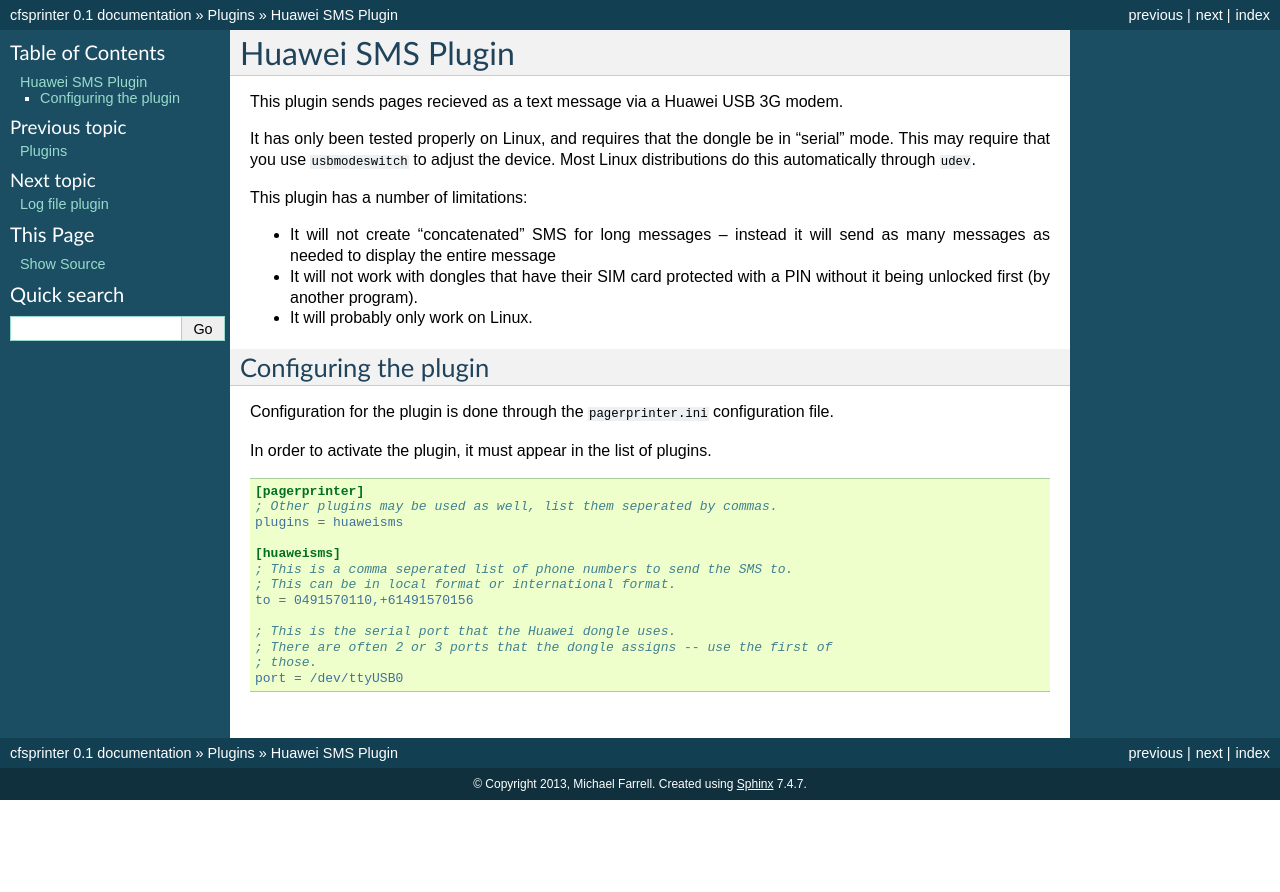
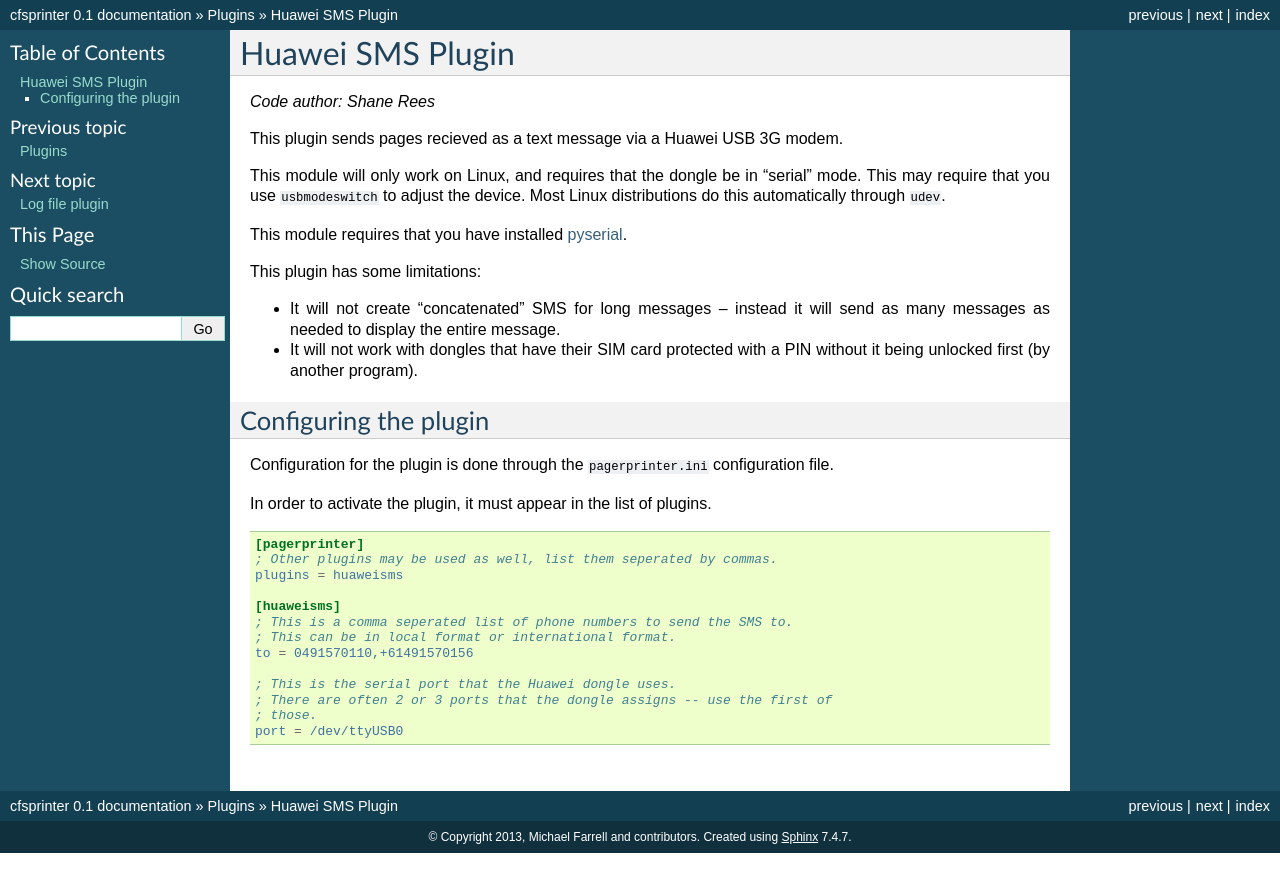
Before and after one commit to micolous/cfsprinter, a Sphinx documentation site: the page built from doc/plugins.huaweisms.rst, in a window 1280 px wide. Shown: the top 892 px of the page. Built offline with Sphinx 7.4.7, drawn with Linux system fonts in a browser that asks for light colours.

```diff
--- a/doc/conf.py
+++ b/doc/conf.py
@@ -41,7 +41,7 @@ master_doc = 'index'
 
 # General information about the project.
 project = u'cfsprinter'
-copyright = u'2013, Michael Farrell'
+copyright = u'2013, Michael Farrell and contributors'
 
 # The version info for the project you're documenting, acts as replacement for
 # |version| and |release|, also used in various other places throughout the
@@ -78,7 +78,7 @@ exclude_patterns = ['_build']
 
 # If true, sectionauthor and moduleauthor directives will be shown in the
 # output. They are ignored by default.
-#show_authors = False
+show_authors = True
 
 # The name of the Pygments (syntax highlighting) style to use.
 pygments_style = 'sphinx'
--- a/doc/index.rst
+++ b/doc/index.rst
@@ -17,10 +17,12 @@ Contents:
 .. toctree::
 	:maxdepth: 2
 
+	webscrape
 	pdw
 	browser
 	mapper
 	plugins
+	thanks
 
 Indices and tables
 ==================
--- a/doc/pdw.rst
+++ b/doc/pdw.rst
@@ -15,7 +15,7 @@ __ http://www.discriminator.nl/pdw/index-en.html
 Configuring pagerprinter
 ========================
 
-In order to use PDW, the ``[pagerprinter]``.``backend`` setting must be set to ``sacfs-pdw``:
+In order to use PDW, the ``[pagerprinter]`` ``backend`` setting must be set to ``sacfs-pdw``:
 
 .. code-block:: ini
 
@@ -56,9 +56,9 @@ Adding more pager group addresses
 
 	The versions of ``libsqlite3`` included with Python 2.7 on Windows platforms are old and require manual replacement:
 
-	On ``win32`` (and x86_32 versions of Python running on ``x86_64`` versions of Windows), you can `download the precompiled version of sqlite3.dll from the SQLite website`__, overwriting :file:`C:\\Python27\\DLLs\\sqlite3.dll`.
+	* On ``win32`` (and x86_32 versions of Python running on ``x86_64`` versions of Windows), you can `download the precompiled version of sqlite3.dll from the SQLite website`__, overwriting :file:`C:\\Python27\\DLLs\\sqlite3.dll`.
 
-	On ``x86_64`` (using an ``x86_64`` version of Python), download :file:`sqlite-netfx40-static-binary-x64-2010-{*}.zip` `from the System.Data.Sqlite website`__, and overwrite :file:`C:\\Python27\\DLLs\\sqlite3.dll` with :file:`SQLite.Interop.dll` from that archive.
+	* On ``x86_64`` (using an ``x86_64`` version of Python), download :file:`sqlite-netfx40-static-binary-x64-2010-{*}.zip` `from the System.Data.Sqlite website`__, and overwrite :file:`C:\\Python27\\DLLs\\sqlite3.dll` with :file:`SQLite.Interop.dll` from that archive.
 
 __ https://www.sqlite.org/download.html
 __ http://system.data.sqlite.org/index.html/doc/trunk/www/downloads.wiki
--- a/doc/plugins.huaweisms.rst
+++ b/doc/plugins.huaweisms.rst
@@ -2,15 +2,20 @@
 Huawei SMS Plugin
 *****************
 
+.. codeauthor:: Shane Rees
+
 This plugin sends pages recieved as a text message via a Huawei USB 3G modem.
 
-It has only been tested properly on Linux, and requires that the dongle be in "serial" mode.  This may require that you use ``usbmodeswitch`` to adjust the device.  Most Linux distributions do this automatically through ``udev``.
+This module will only work on Linux, and requires that the dongle be in "serial" mode.  This may require that you use ``usbmodeswitch`` to adjust the device.  Most Linux distributions do this automatically through ``udev``.
 
-This plugin has a number of limitations:
+This module requires that you have installed `pyserial`__.
 
-* It will not create "concatenated" SMS for long messages -- instead it will send as many messages as needed to display the entire message
+__ https://pypi.python.org/pypi/pyserial
+
+This plugin has some limitations:
+
+* It will not create "concatenated" SMS for long messages -- instead it will send as many messages as needed to display the entire message.
 * It will not work with dongles that have their SIM card protected with a PIN without it being unlocked first (by another program).
-* It will probably only work on Linux.
 
 Configuring the plugin
 ======================
```
Also changed, not shown: README.md (+1 -1 lines), doc/thanks.rst (added, +9 -0 lines), doc/webscrape.rst (added, +34 -0 lines), 3 other files.
